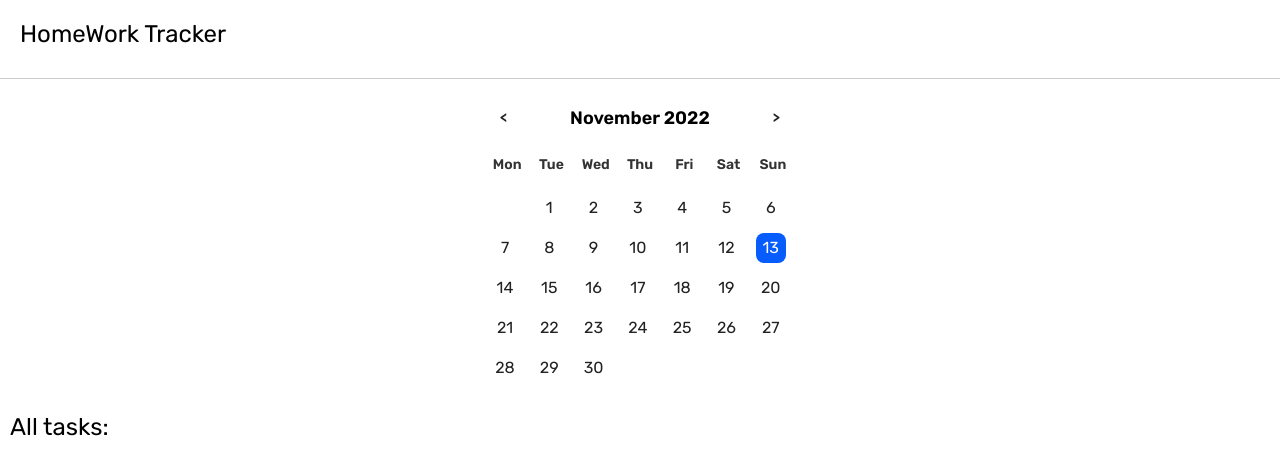
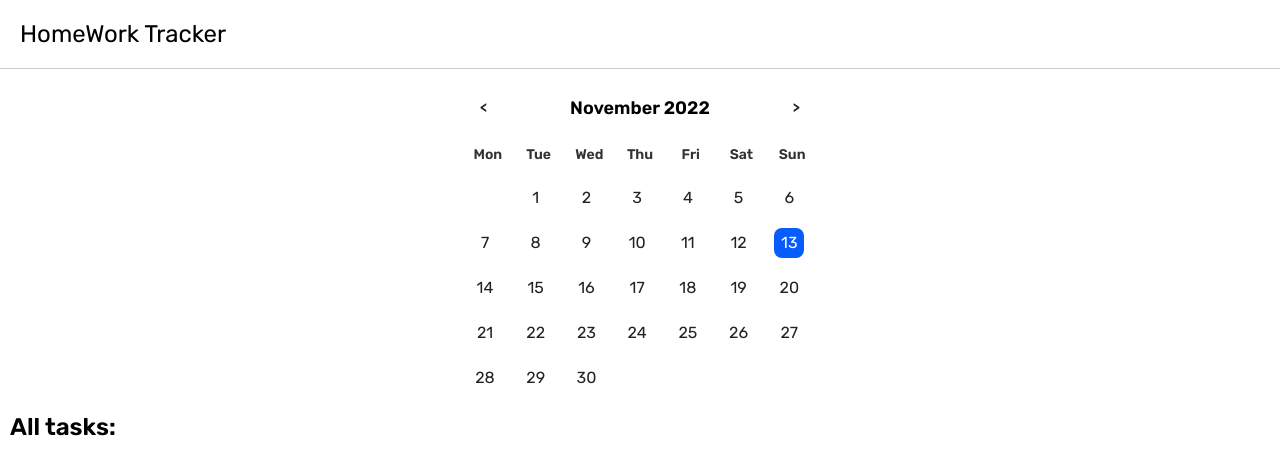
Before and after one commit to Alekseypavlov14/homework-tracker, a React (Create React App) app: page /tasks in a window 1280 px wide. Shown: the top 474 px of the page. Built offline with nearby package versions, Linux system fonts and the light colour scheme.

Commit message:
add styles

```diff
--- a/src/components/Header/Header.module.css
+++ b/src/components/Header/Header.module.css
@@ -3,3 +3,8 @@
   padding: 20px;
   border-bottom: 1px solid #ccc;
 }
+
+.Title {
+  font-weight: 400;
+  font-size: 24px;
+}
--- a/src/components/Header/Header.tsx
+++ b/src/components/Header/Header.tsx
@@ -1,5 +1,4 @@
 import { FC } from 'react'
-import { Title } from '../Title/Title'
 import styles from './Header.module.css'
 
 interface HeaderProps {}
@@ -7,9 +6,9 @@ interface HeaderProps {}
 export const Header: FC<HeaderProps> = () => {
   return (
     <div className={styles.Header}>
-      <Title>
+      <div className={styles.Title}>
         HomeWork Tracker
-      </Title>
+      </div>
     </div>
   )
 }
--- a/src/features/calendar/components/Calendar/Calendar.module.css
+++ b/src/features/calendar/components/Calendar/Calendar.module.css
@@ -1,10 +1,10 @@
 .Calendar {
-  --gap: 10px;
+  --gap: 15px;
 }
 
 .Calendar {
   width: 100%;
-  max-width: 300px;
+  max-width: 340px;
   margin: 0 auto;
 }
 
@@ -42,6 +42,7 @@
   grid-template-columns: repeat(7, 1fr);
   gap: var(--gap);
   width: 100%;
+  margin-bottom: 10px;
 }
 
 .Tasks {
--- a/src/features/calendar/components/Day/Day.module.css
+++ b/src/features/calendar/components/Day/Day.module.css
@@ -27,3 +27,7 @@
   background-color: rgb(17, 194, 253);
   color: #fff;
 }
+
+.Missed {
+  background-color: rgb(223, 3, 3);
+}
--- a/src/features/calendar/components/Day/Day.tsx
+++ b/src/features/calendar/components/Day/Day.tsx
@@ -1,8 +1,9 @@
 import { FC } from 'react'
 import { parseDate } from './../../utils/parseDate'
-import { compareDates } from './../../utils/compareDates'
+import { areDatesEqual } from '../../utils/areDatesEqual'
 import { useActiveTasks } from '../../../courses/hooks/useActiveTasks'
 import type { Date } from './../../types/Date'
+import { compareDates } from '../../utils/compareDates'
 import styles from './Day.module.css'
 import cn from 'classnames'
 
@@ -14,15 +15,23 @@ interface DayProps {
 export const Day: FC<DayProps> = ({ date, onClick }) => {
   const classNames: string[] = []
 
+  // add styles if it is today
   const today = parseDate(Date.now())
-  if (compareDates(date, today)) classNames.push(styles.Today)
+  if (areDatesEqual(date, today)) classNames.push(styles.Today)
 
+  // add styles if task deadline is today
   const activeTasks = useActiveTasks()
 
   activeTasks.forEach(task => {
     const taskDeadline = parseDate(task.deadline)
-    if (compareDates(taskDeadline, date)) {
-      return classNames.push(styles.hasDeadlineTask)
+
+    if (areDatesEqual(taskDeadline, date)) {
+      classNames.push(styles.hasDeadlineTask)
+
+      // if task is missed
+      if (compareDates(taskDeadline, today) < 0) {
+        classNames.push(styles.Missed)
+      }
     }
   })
 
--- a/src/features/calendar/components/TasksOfDay/TasksOfDay.tsx
+++ b/src/features/calendar/components/TasksOfDay/TasksOfDay.tsx
@@ -7,7 +7,7 @@ import { Task } from '../../../courses/components/Task/Task'
 import { Date } from '../../types/Date'
 import { Task as TaskType } from './../../../courses/entities/task.interface'
 // utils
-import { compareDates } from '../../utils/compareDates'
+import { areDatesEqual } from '../../utils/areDatesEqual'
 import { parseDate } from '../../utils/parseDate'
 import styles from './TasksOfDay.module.css'
 import { Title } from '../../../../components/Title/Title'
@@ -23,7 +23,7 @@ export const TasksOfDay: FC<TasksOfDayProps> = ({ day }) => {
 
   courses.forEach(course => {
     const tasksWithDeadlineToday = course.tasks.filter(task => {
-      return (compareDates(parseDate(task.deadline), day) && !task.done)
+      return (areDatesEqual(parseDate(task.deadline), day) && !task.done)
     })
     tasks.push(...tasksWithDeadlineToday)
   })
@@ -33,7 +33,7 @@ export const TasksOfDay: FC<TasksOfDayProps> = ({ day }) => {
   return (
     <div className={styles.TasksOfDay}>
       <Title>
-        Tasks with deadline today:
+        Tasks with deadline at this day:
       </Title>
 
       <div className={styles.Tasks}>
--- /dev/null
+++ b/src/features/calendar/utils/areDatesEqual.ts
@@ -0,0 +1,9 @@
+import type { Date } from "../types/Date"
+
+export function areDatesEqual(date1: Date, date2: Date): boolean {
+  return (
+    date1.day === date2.day &&
+    date1.month === date2.month &&
+    date1.year === date2.year
+  )
+}
--- a/src/features/calendar/utils/compareDates.ts
+++ b/src/features/calendar/utils/compareDates.ts
@@ -1,9 +1,8 @@
-import type { Date } from "./../types/Date"
+import type { Date } from "../types/Date"
 
-export function compareDates(date1: Date, date2: Date): boolean {
-  return (
-    date1.day === date2.day &&
-    date1.month === date2.month &&
-    date1.year === date2.year
-  )
+export function compareDates(date1: Date, date2: Date) {
+  const dateInMilliseconds1 = new Date(date1.year, date1.month, date1.day).getTime()
+  const dateInMilliseconds2 = new Date(date2.year, date2.month, date2.day).getTime()
+
+  return dateInMilliseconds1 - dateInMilliseconds2
 }
--- a/src/pages/TaskList/TaskList.module.css
+++ b/src/pages/TaskList/TaskList.module.css
@@ -4,7 +4,7 @@
 }
 
 .Calendar {
-  padding: 20px 0px 10px 0px;
+  padding: 20px 0px 0px 0px;
   margin: 0px auto;
   width: 100%;
 }
--- a/src/pages/TaskList/TaskList.tsx
+++ b/src/pages/TaskList/TaskList.tsx
@@ -35,7 +35,7 @@ export const TaskList: FC<TaskListProps> = () => {
       </div>
 
       <div className={styles.Tasks}>
-        <Title>All tasks:</Title>
+        <Title bold>All tasks:</Title>
 
         {coursesWithActiveTasks.map(course => (
           <div className={styles.TaskSection} key={course.id}>
```
